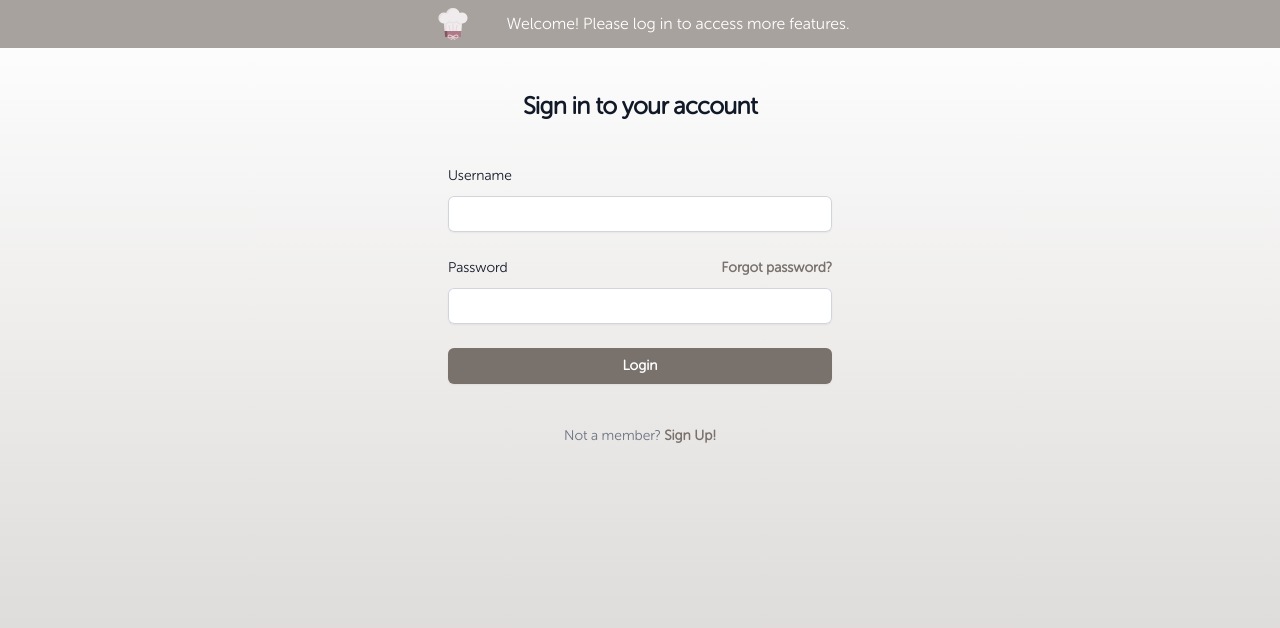
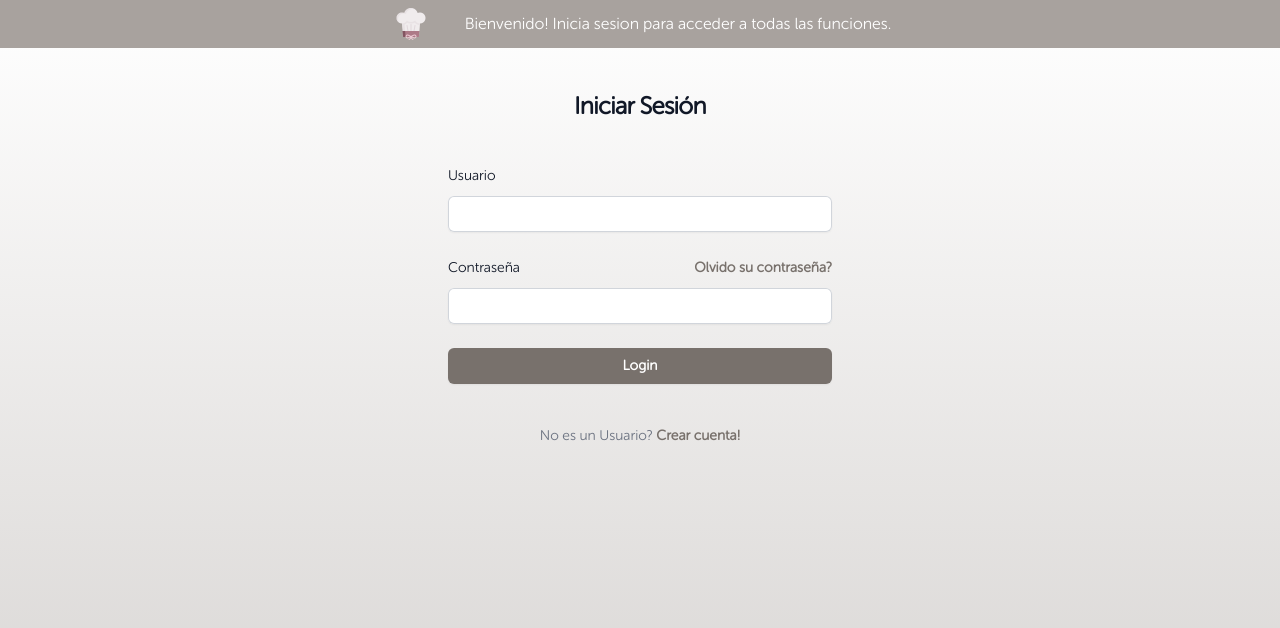
Before and after one commit to rociobuono/proyecto-react, a React (Vite) app: page / in a window 1280 px wide. Shown: the top 628 px of the page. Built offline with nearby package versions, Linux system fonts and the light colour scheme.

Commit message:
funcional

```diff
--- a/src/Components/Cards.jsx
+++ b/src/Components/Cards.jsx
@@ -29,15 +29,6 @@ const Cards = (props) => {
     };
     const closeEditModal = () => {
         setIsEditModalOpen(false);
-        setEditedData({
-            id: props.id,
-            nombre: props.nombre,
-            receta: props.receta,
-            ingredientes: props.ingredientes,
-            porciones: props.porciones,
-            fk_dificultad: props.fk_dificultad
-
-        });
     };
     const handleEditChange = (e) => {
         const { name, value } = e.target;
@@ -50,11 +41,17 @@ const Cards = (props) => {
     const saveEdit = async () => {
         const url = `Recetas/Patch/`;
         console.log(editedData)
+        if (!editedData.nombre || !editedData.receta || !editedData.ingredientes || !editedData.porciones) {
+            window.alert("Complete los campos para continuar.");
+            return;
+          }
         const response = await PATCH(url, editedData);
         if (response.success) {
             alert("Receta editada exitosamente!");
             closeEditModal();
+            // props.onEdit(editedData);
             window.location.reload();
+
         }
         else {
             alert(`Hubo un problema al editar la receta: ${response.message || 'Error desconocido'}`);
--- a/src/Components/EditModal.jsx
+++ b/src/Components/EditModal.jsx
@@ -3,6 +3,7 @@ import React, { useState, useEffect } from "react";
 import { GET } from "../Services/Fetch";
 
 const EditModal = ({ nombre, ingredientes, porciones, fk_dificultad, receta, onChange, onSave, onClose }) => {
+
   const [dificultades, setDificultades] = useState([]);
   useEffect(() => {
     const fetchDificultades = async () => {
@@ -68,6 +69,8 @@ const EditModal = ({ nombre, ingredientes, porciones, fk_dificultad, receta, onC
             value={porciones}
             onChange={onChange}
             className="w-full px-3 py-2 border rounded-lg"
+            min="1"
+            max="100"
             required
           />
         </div>
--- a/src/Layouts/Frontend.jsx
+++ b/src/Layouts/Frontend.jsx
@@ -54,7 +54,7 @@ const Frontend = (props) => {
                 {/* Centered logo and buttons */}
                 <div className="flex items-center justify-center flex-grow space-x-8">
                     {/* Logo */}
-                    <a href="#" className="p-1.5">
+                    <a href="/inicio" className="p-1.5">
                         <span className="sr-only">Your Company</span>
                         <img className="h-8 w-auto" src="public\chef-hat.png" alt="Logo" />
                     </a>
@@ -67,7 +67,7 @@ const Frontend = (props) => {
                             ))
                         ) : (
                             <span className="text-white">
-                                Welcome! Please log in to access more features.
+                                Bienvenido! Inicia sesion para acceder a todas las funciones.
                             </span>
 
                         )}
@@ -77,7 +77,7 @@ const Frontend = (props) => {
                 {/* LogOut button aligned to the right */}
                 {isLoggedIn && (
                     <div className="flex-shrink-0"> {/* Added flex-1 to ensure proper spacing */}
-                        <Buttons txt={'LogOut'} callback={logOut} />
+                        <Buttons txt={'Salir'} callback={logOut} />
                     </div>
                 )}
             </header>
--- a/src/Pages/Agregar.jsx
+++ b/src/Pages/Agregar.jsx
@@ -139,6 +139,8 @@ const Agregar = () => {
             onChange={handleChange}
             className="w-full px-3 py-2 border rounded-lg"
             placeholder="Ej: 4"
+            min= "1"
+            max="100"
             required
           />
         </div>
--- a/src/Pages/Login.jsx
+++ b/src/Pages/Login.jsx
@@ -38,7 +38,7 @@ const Login =  () => {
             <div className="sm:mx-auto sm:w-full sm:max-w-sm">
 
                 <h2 className="mt-10 text-center text-2xl font-bold leading-9 tracking-tight text-gray-900">
-                    Sign in to your account
+                    Iniciar Sesión
                 </h2>
             </div>
 
@@ -46,7 +46,7 @@ const Login =  () => {
                 <div onSubmit={login}  className="space-y-6">
                     <div>
                         <label htmlFor="Usuario" className="block text-sm font-medium leading-6 text-gray-900">
-                            Username
+                            Usuario
                         </label>
                         <div className="mt-2">
                             <TextInput
@@ -61,11 +61,11 @@ const Login =  () => {
                     <div>
                         <div className="flex items-center justify-between">
                             <label htmlFor="password" className="block text-sm font-medium leading-6 text-gray-900">
-                                Password
+                                Contraseña
                             </label>
                             <div className="text-sm">
                                 <a  className="font-semibold text-stone-500 hover:text-indigo-500">
-                                    Forgot password?
+                                    Olvido su contraseña?
                                 </a>
                             </div>
                         </div>
@@ -90,9 +90,9 @@ const Login =  () => {
                 </div>
 
                 <p className="mt-10 text-center text-sm text-gray-500">
-                    Not a member?{' '}
+                    No es un Usuario?{' '}
                     <a href="/signup" className="font-semibold leading-6 text-stone-500 hover:text-indigo-500">
-                        Sign Up!
+                        Crear cuenta!
                     </a>
                 </p>
             </div>
--- a/src/Pages/Recetas.jsx
+++ b/src/Pages/Recetas.jsx
@@ -9,8 +9,8 @@ const Recetas = () => {
 
     const [recetas, setRecetas] = useState([]);
     const [dificultades, setDificultades] = useState([]);
+    const [hasSearched, setHasSearched] = useState(false);
 
-    const [hasSearched, setHasSearched] = useState(false);
     useEffect(() => {
         const fetchData = async () => {
             try {
@@ -40,6 +40,19 @@ const Recetas = () => {
         });
 
     };
+
+    // const handleEdit = (editedRecipe) => {
+    //     setRecetas((prevRecetas) => {
+    //         const recipeIndex = recetas.findIndex(receta => receta.receta_id === editedRecipe.id);
+    //         if(recipeIndex === -1){
+    //             return recetas;
+    //         }
+    //         const recetasActualizadas = prevRecetas;
+    //         recetasActualizadas[recipeIndex] = {...recetasActualizadas[recipeIndex], ...editedRecipe };
+    //         return recetasActualizadas;
+    //     });
+    // };
+
     return (
         <>
             <div className="container px-6 pt-20 pb-5 mx-auto">
@@ -75,8 +88,10 @@ const Recetas = () => {
                                 ingredients={receta.ingredientes}
                                 servings={receta.porciones}
                                 difficulty={getDificultad(receta.fk_dificultad)}
+                                fk_dificultad={receta.fk_dificultad}
                                 description={receta.receta}
                                 onDelete={handleDelete}
+                                // onEdit ={handleEdit}
                             />
                         </div>
                     ))
--- a/src/Pages/Signup.jsx
+++ b/src/Pages/Signup.jsx
@@ -34,7 +34,7 @@ const Signup = () => {
             <div className="sm:mx-auto sm:w-full sm:max-w-sm">
 
                 <h2 className="mt-10 text-center text-2xl font-bold leading-9 tracking-tight text-gray-900">
-                    Create an Account!
+                    Crear Cuenta
                 </h2>
             </div>
 
@@ -42,7 +42,7 @@ const Signup = () => {
                 <form onSubmit={signup}  className="space-y-6">
                     <div>
                         <label htmlFor="username" className="block text-sm font-medium leading-6 text-gray-900">
-                            Username
+                            Usuario
                         </label>
                         <div className="mt-2">
                             <TextInput
@@ -57,7 +57,7 @@ const Signup = () => {
                     <div>
                         <div className="flex items-center justify-between">
                             <label htmlFor="password" className="block text-sm font-medium leading-6 text-gray-900">
-                                Password
+                                Contraseña
                             </label>
                         </div>
                         <div className="mt-2">
```
